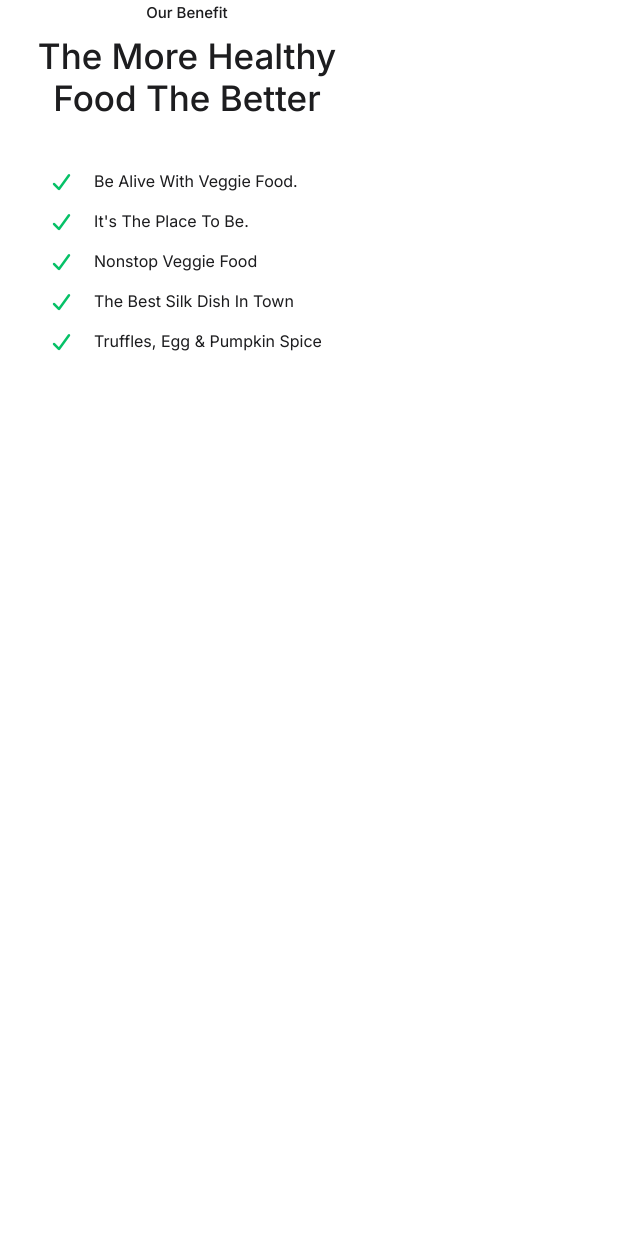
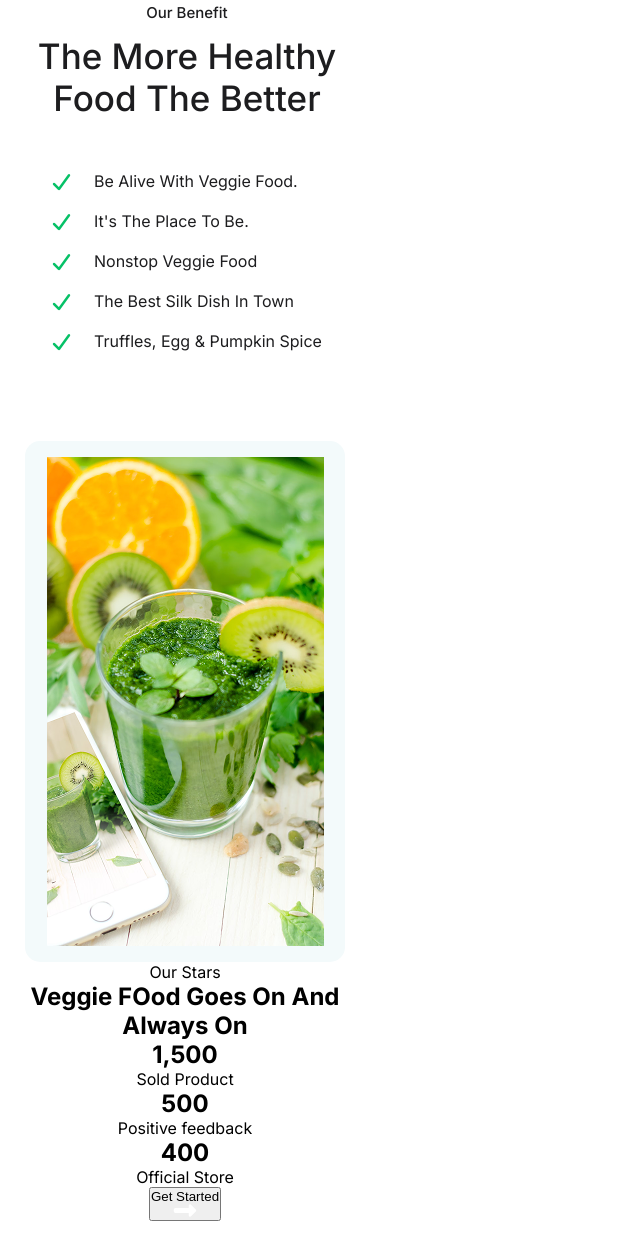
Before and after one commit to Saiful-Rakib/Foodies_responsive_landing_page, a plain HTML site: page index.html in a window 1280 px wide. Shown: the part 2260-3519 px from the top of the page, without its empty margins (0-640 px from the left). Before the commit the page ends 2631 px from the top, so only its background shows below. Drawn offline with Linux system fonts and the light colour scheme.

Commit message:
Some code has been modified

```diff
--- a/index.html
+++ b/index.html
@@ -101,6 +101,28 @@
             </div>
         </div>
     </section>
-
+    <section class="star-product">
+        <div class="star-img">
+            <img src="./images/star-img.png" alt="star-image">
+        </div>
+        <p>Our Stars</p>
+        <h1>Veggie FOod Goes On And Always On</h1>
+        <div class="star-info">
+            <h1>1,500</h1>
+            <p>Sold Product</p>
+        </div>
+        <div class="star-info">
+            <h1>500</h1>
+            <p>Positive feedback</p>
+        </div>
+        <div class="star-info">
+            <h1>400</h1>
+            <p>Official Store</p>
+        </div>
+        <button>
+            <p>Get Started</p>
+            <i class="fa-solid fa-right-long fa-xl" style="color: #ffffff;"></i>
+        </button>
+    </section>
 </body>
 </html>
--- a/style.css
+++ b/style.css
@@ -219,7 +219,7 @@ nav a{
 }
 .benefit-img{
     width: 320px;
-    height: 465px;
+    height: 521px;
     background-color: rgba(243, 250, 251, 1);
     margin-bottom: 57px;
     border: 0;
@@ -227,11 +227,6 @@ nav a{
     display: flex;
     justify-content: center;
     align-items: center;
-}
-.benefit-img > img{
-    display: block;
-    width: 274px;
-    height: 405px;
 }
 .benefit-details > p{
     font-size: 15px;
@@ -260,3 +255,23 @@ nav a{
     font-weight: 400;
     color: rgba(29, 29, 31, 1);
 }
+.star-product{
+    width: 324px;
+    height: 1192px;
+    margin-left: 23px;
+    margin-top: 69.61px;
+    display: flex;
+    flex-direction: column;
+    align-items: center;
+    text-align: center;
+}
+.star-img{
+    width: 320px;
+    height: 521px;
+    border: 0;
+    border-radius: 15px;
+    background-color: rgba(243, 250, 251, 1);
+    display: flex;
+    justify-content: center;
+    align-items: center;
+}
```
Also changed, not shown: images/star-img.png (added).
